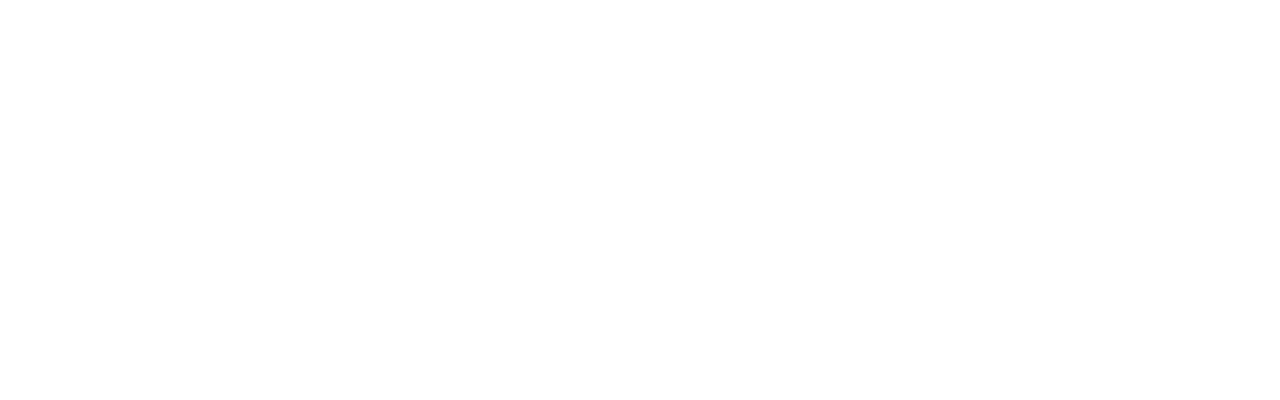
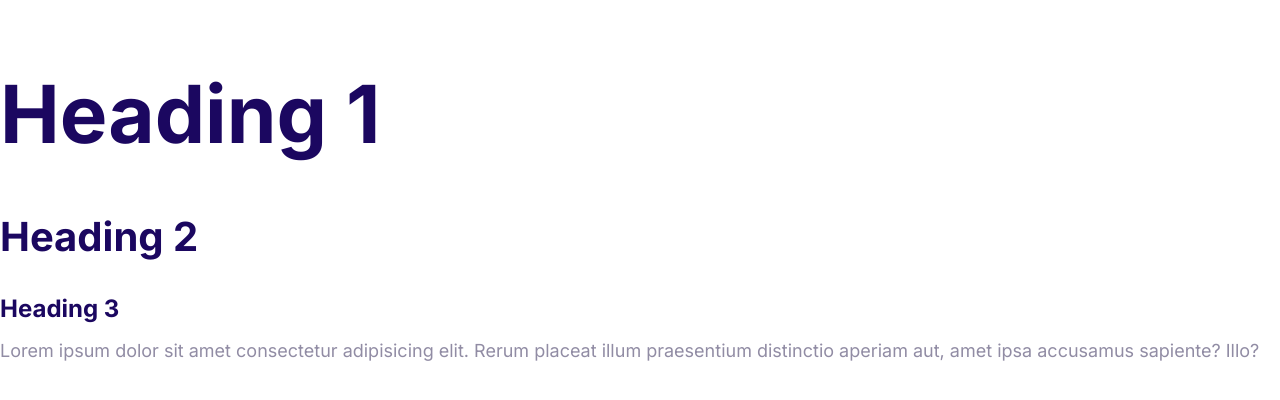
Before and after one commit to AbhinavJha01/VirtualCloudHost, a plain HTML site: page index.html in a window 1280 px wide. Drawn offline with Linux system fonts and the light colour scheme.

Commit message:
Define the styles for the fonts.

```diff
--- a/css/styles.css
+++ b/css/styles.css
@@ -5,3 +5,47 @@
   --color-headings: #1b0760;
   --color-body: #918ca4;
 }
+html {
+  font-size: 62.5%;
+}
+body {
+  font-family: Inter, Arial, Helvetica, sans-serif;
+  font-size: 2.4rem;
+  line-height: 1.5;
+  color: var(--color-body);
+}
+
+h1,
+h2,
+h3 {
+  color: var(--color-headings);
+  margin-bottom: 1rem;
+}
+
+h1 {
+  font-size: 7rem;
+}
+h2 {
+  font-size: 4rem;
+}
+h3 {
+  font-size: 3rem;
+}
+p {
+  margin-top: 0;
+}
+
+@media screen and (min-width: 1024px) {
+  body {
+    font-size: 1.8rem;
+  }
+  h1 {
+    font-size: 8rem;
+  }
+  h2 {
+    font-size: 4rem;
+  }
+  h3 {
+    font-size: 2.4rem;
+  }
+}
--- a/index.html
+++ b/index.html
@@ -4,8 +4,23 @@
     <meta charset="UTF-8" />
     <meta name="viewport" content="width=device-width, initial-scale=1.0" />
     <title>Document</title>
+    <link rel="preconnect" href="https://fonts.googleapis.com" />
+    <link rel="preconnect" href="https://fonts.gstatic.com" crossorigin />
+    <link
+      href="https://fonts.googleapis.com/css2?family=Inter:wght@400;700&display=swap"
+      rel="stylesheet"
+    />
     <link rel="stylesheet" href="css/normalize.css" />
     <link rel="stylesheet" href="css/styles.css" />
   </head>
-  <body></body>
+  <body>
+    <h1>Heading 1</h1>
+    <h2>Heading 2</h2>
+    <h3>Heading 3</h3>
+    <p>
+      Lorem ipsum dolor sit amet consectetur adipisicing elit. Rerum placeat
+      illum praesentium distinctio aperiam aut, amet ipsa accusamus sapiente?
+      Illo?
+    </p>
+  </body>
 </html>
```
